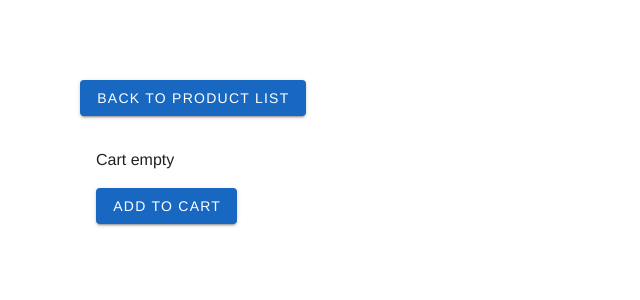
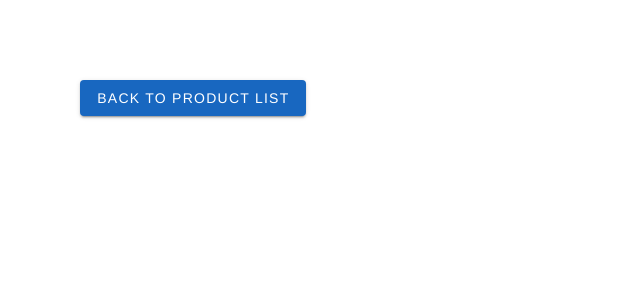
Before and after one commit to LavanyaM619/Product_task, a Vue app: page /cart in a window 1280 px wide. Shown: the top 300 px of the page, without its empty margins (0-640 px from the left). Built offline with nearby package versions, Linux system fonts and the light colour scheme.

Commit message:
update the sigle product components

```diff
--- a/src/components/Cart.vue
+++ /dev/null
@@ -1,47 +0,0 @@
-<template>
-  <v-sheet class="pa-4">
-    <div v-if="items.length === 0">Cart empty</div>
-    <div v-else>
-      <div v-for="it in items" :key="it.id" class="d-flex align-center mb-2">
-        <img :src="it.product.thumbnail || it.product.images[0]" width="60" />
-        <div class="ml-3">
-          <div>{{ it.product.title }}</div>
-          <div>Rs {{ it.product.price }}</div>
-          <v-text-field v-model.number="it.qty" @change="update(it)" type="number" :min="1" style="width:100px"/>
-          <v-btn @click="remove(it.id)">Remove</v-btn>
-        </div>
-        <div class="ml-auto">Rs {{ (it.product.price * it.qty).toFixed(2) }}</div>
-      </div>
-      <div class="text-right font-weight-bold">Total: Rs {{ total.toFixed(2) }}</div>
-    </div>
-    <div class="mt-4">
-      <v-btn color="primary" @click="addToCart(sampleProduct)">Add to Cart</v-btn>
-    </div>
-  </v-sheet>
-</template>
-
-<script>
-import { cartItems, cartTotal, setQty, removeFromCart, addToCart } from '@/store/cart'
-import { computed } from 'vue'
-
-export default {
-  setup() {
-    const items = cartItems
-    const total = cartTotal
-    function update(it) { setQty(it.id, it.qty) }
-    function remove(id) { removeFromCart(id) }
-
-    const sampleProduct = {
-      id: 1,
-      title: 'Sample Product',
-      price: 99.99,
-      thumbnail: '',
-      images: []
-    }
-    function addToCartHandler(product) {
-      addToCart(product)
-    }
-    return { items, total, update, remove, addToCart: addToCartHandler, sampleProduct }
-  }
-}
-</script>
--- a/src/pages/CartPage.vue
+++ b/src/pages/CartPage.vue
@@ -3,12 +3,10 @@
     <v-btn color="primary" class="mb-4" @click="goToProducts">
       Back to Product List
     </v-btn>
-    <Cart />
   </v-container>
 </template>
 
 <script setup>
-import Cart from '@/components/Cart.vue'
 import { useRouter } from 'vue-router'
 
 const router = useRouter()
--- a/src/views/ProductDetail.vue
+++ b/src/views/ProductDetail.vue
@@ -1,6 +1,6 @@
 <template>
   <v-container>
-    <Cart />
+      <Header />
     <v-row v-if="loaded">
       <v-col cols="12" md="6">
         <v-img :src="product.images && product.images.length ? product.images[0] : ''" />
@@ -14,18 +14,20 @@
       </v-col>
     </v-row>
     <div v-else>Loading...</div>
+       <Footer/>
   </v-container>
 </template>
 
 <script>
 
-import Cart from '@/components/Cart.vue'
 import { addToCart } from '@/store/cart'
+import Header from '@/components/Layout/Header.vue'
+import Footer from '@/components/Layout/Footer.vue'
 
 const apiUrl = import.meta.env.VITE_API_URL
 
 export default {
-  components: { Cart },
+  components: { Header, Footer },
   props: ['id'],
   data() {
     return {
```
